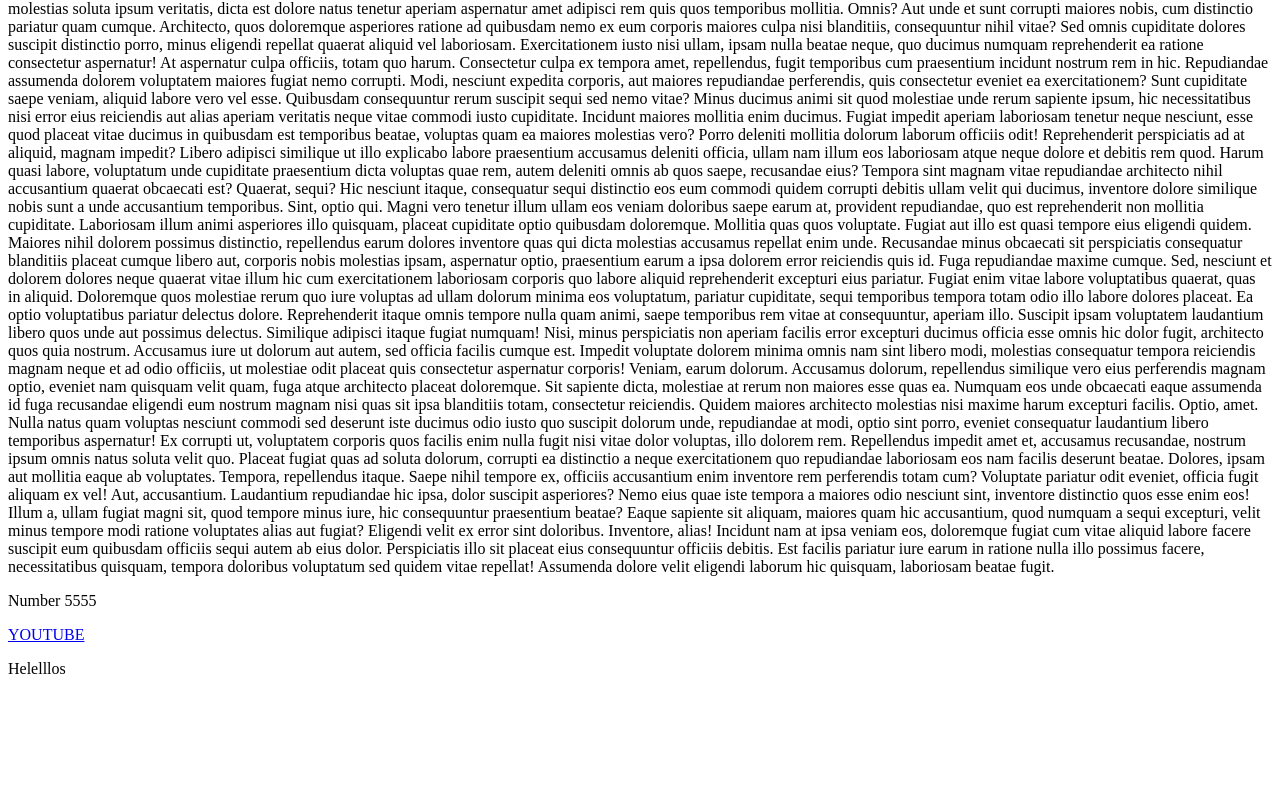
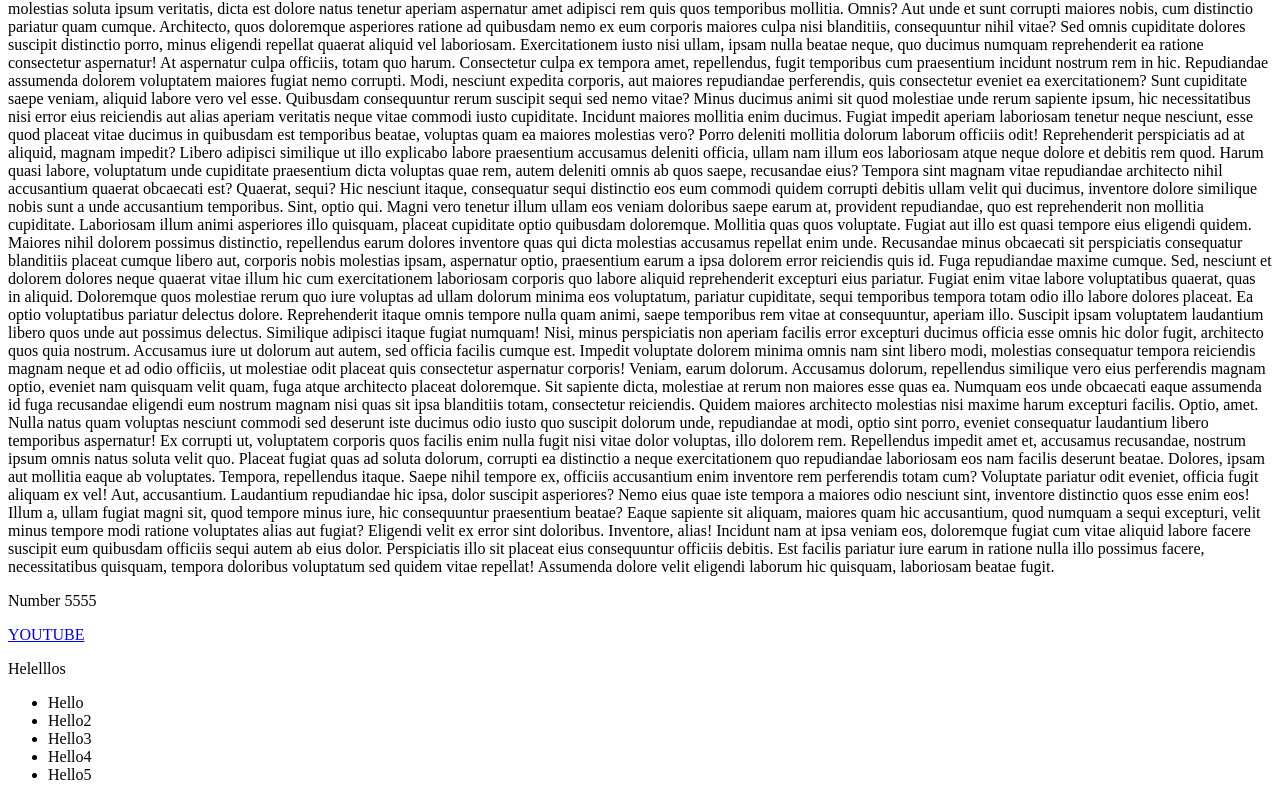
Before and after one commit to DimaZelinskyy/testProject, a plain HTML site: page index.html in a window 1280 px wide. Shown: the part 600-1400 px from the top of the page. Before the commit the page ends 1294 px from the top, so only its background shows below. Drawn offline with Linux system fonts and the light colour scheme.

Commit message:
add coomiit

```diff
--- a/index.html
+++ b/index.html
@@ -65,5 +65,13 @@
 
 
     <p>Helelllos</p>
+
+    <ul>
+        <li>Hello</li>
+        <li>Hello2</li>
+        <li>Hello3</li>
+        <li>Hello4</li>
+        <li>Hello5</li>
+    </ul>
 </body>
 </html>
```
